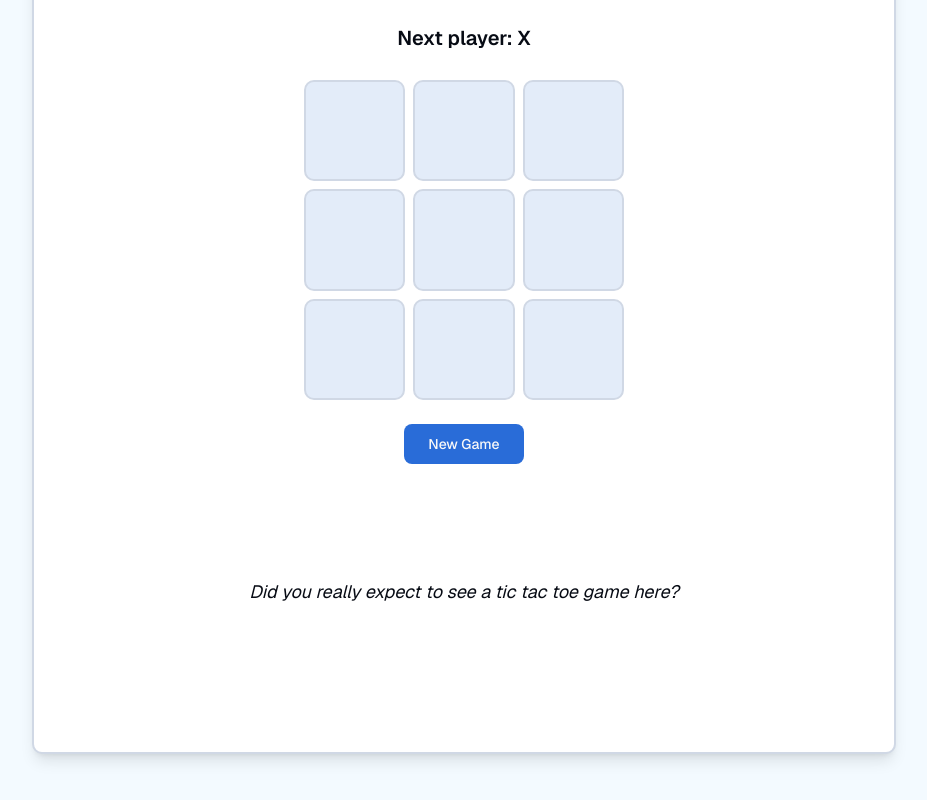
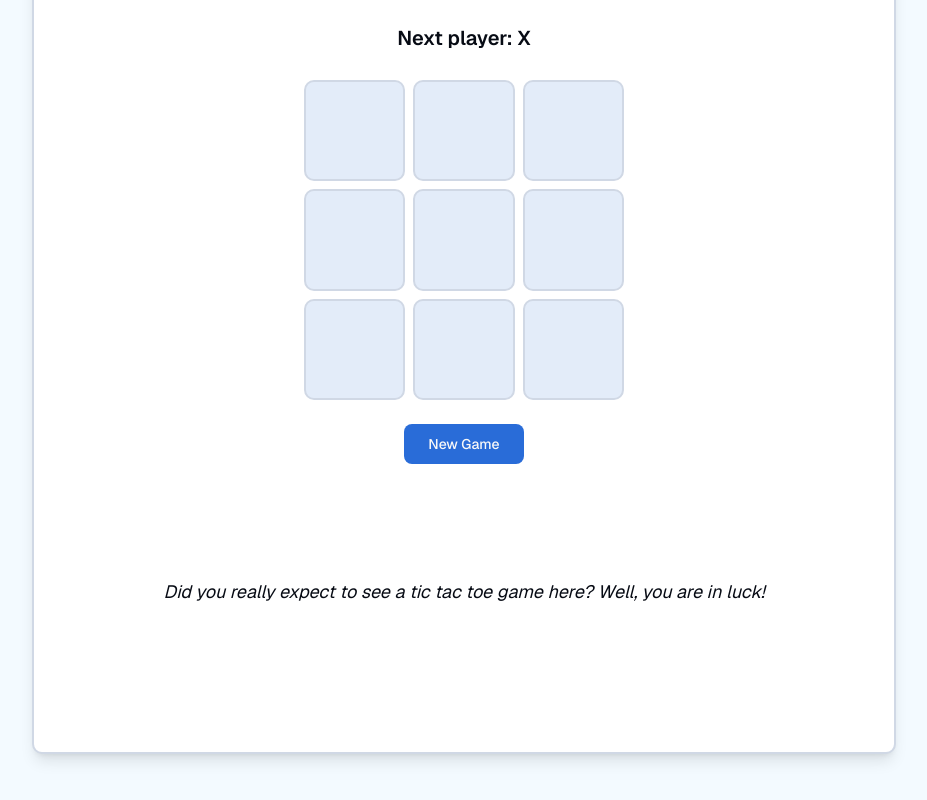
Before and after one commit to OAkinbode/Assignment1_welcome, a Next.js app: page / in a window 1280 px wide. Shown: the part 258-1058 px from the top of the page, without its empty margins (176-1103 px from the left). Built offline with nearby package versions, Linux system fonts and the light colour scheme.

Commit message:
Updated page.tsx
Updated page.tsx

```diff
--- a/app/page.tsx
+++ b/app/page.tsx
@@ -22,7 +22,8 @@ export default function Home() {
           </h2>
           <TicTacToe />
           <div className="flex items-center justify-center h-64 text-foreground text-lg italic">
-            Did you really expect to see a tic tac toe game here?
+            Did you really expect to see a tic tac toe game here? Well, you are
+            in luck!
           </div>
         </div>
         {/* <Suprise /> */}
```
